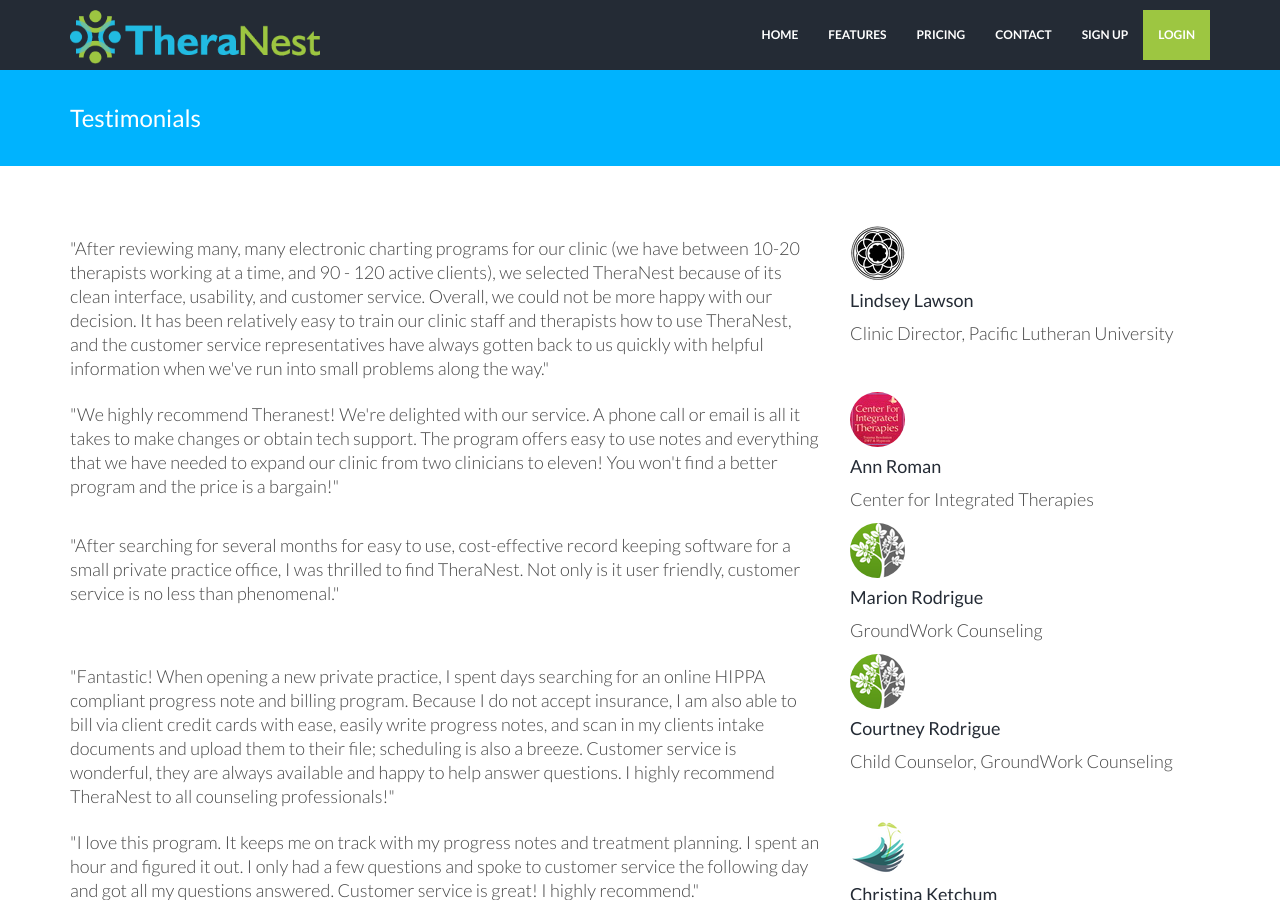
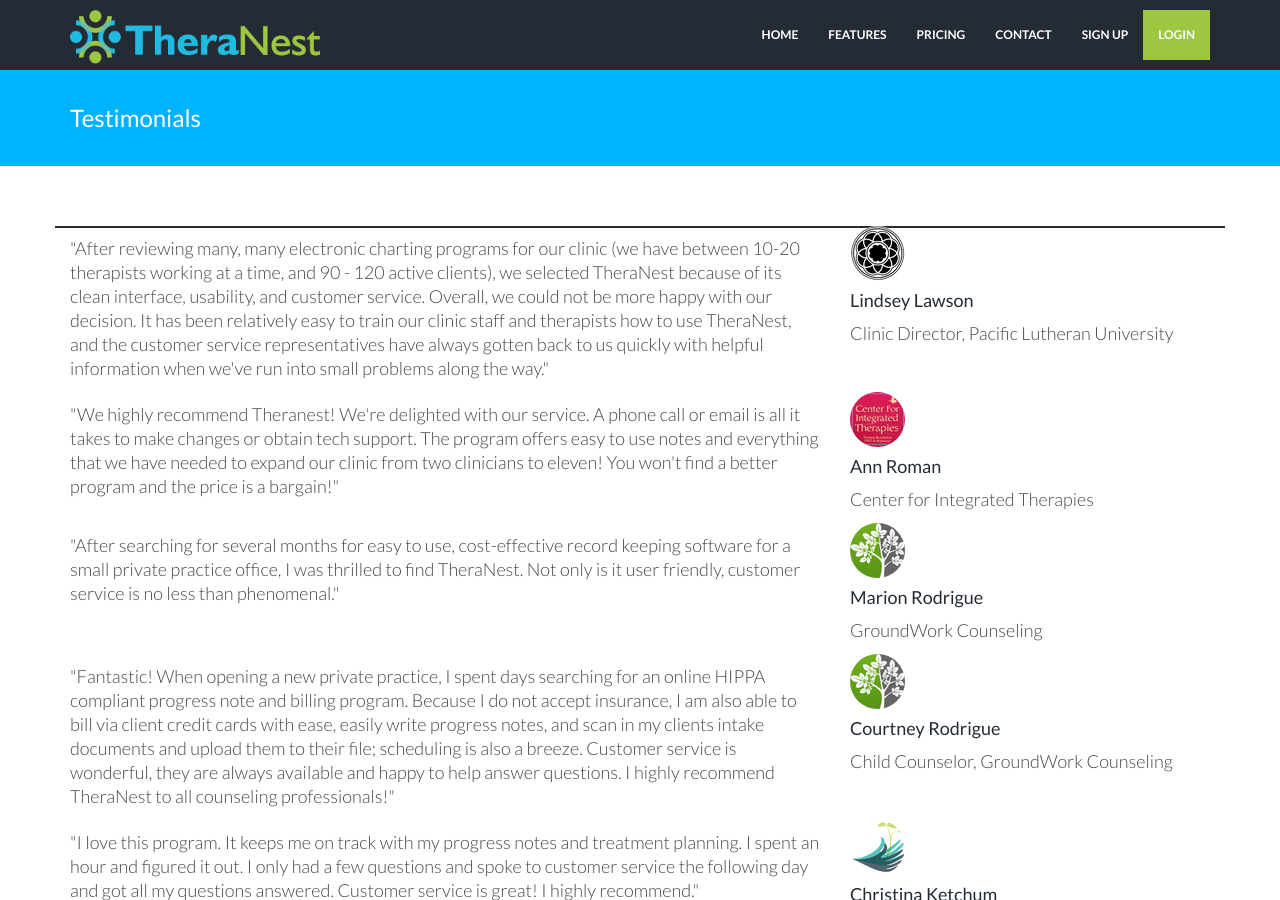
Before and after one commit to kaylacille/theranest-update, a Jekyll site: the page built from testimonials.html, in a window 1280 px wide and 900 px high. Built offline with Jekyll 4.4.1, drawn with Linux system fonts in a browser that asks for light colours; nearby versions of some CDN libraries.

Commit message:
Adding testimonial content to testimonials.html

```diff
--- a/testimonials.html
+++ b/testimonials.html
@@ -17,6 +17,7 @@
             <h4>Lindsey Lawson</h4>
             <p>Clinic Director, Pacific Lutheran University</p>
         </div>
+        <div class="hline-w"></div>
     </div><! --/row -->
 </div><! --/container -->
 
```
